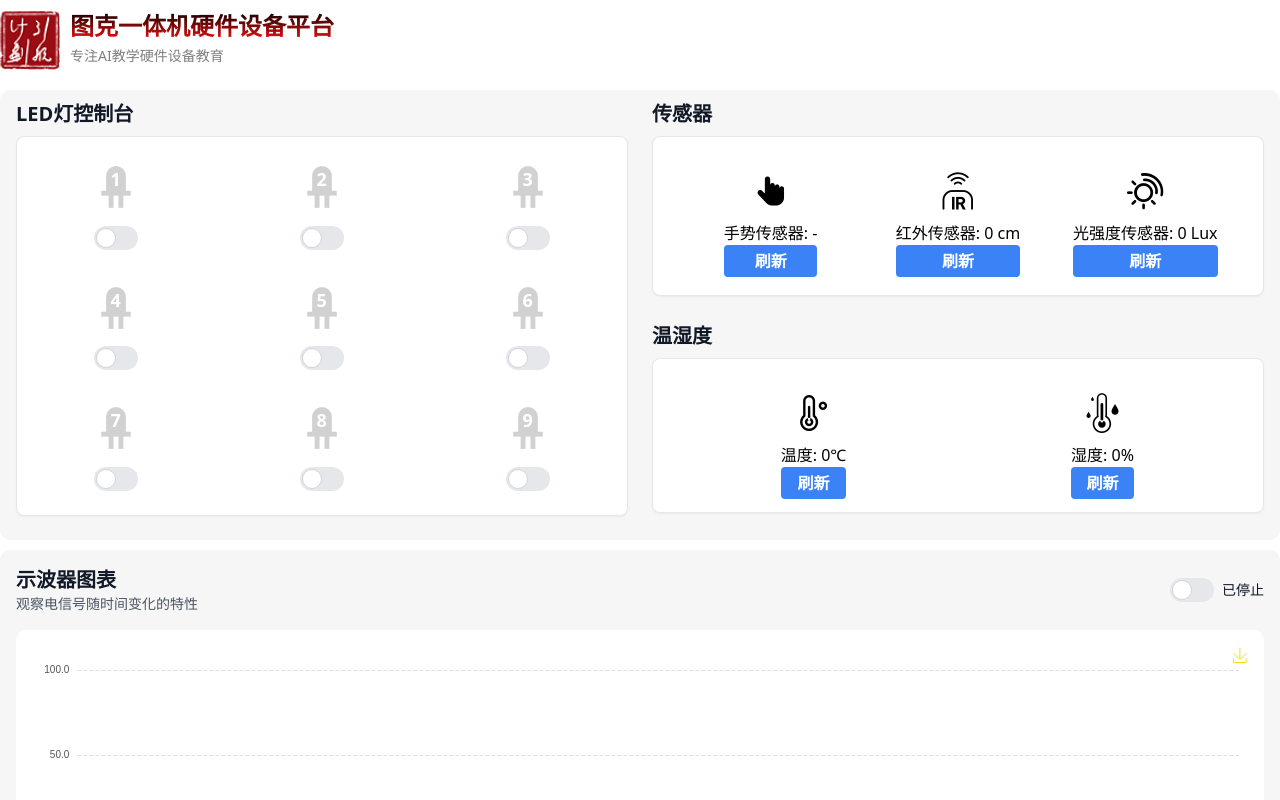
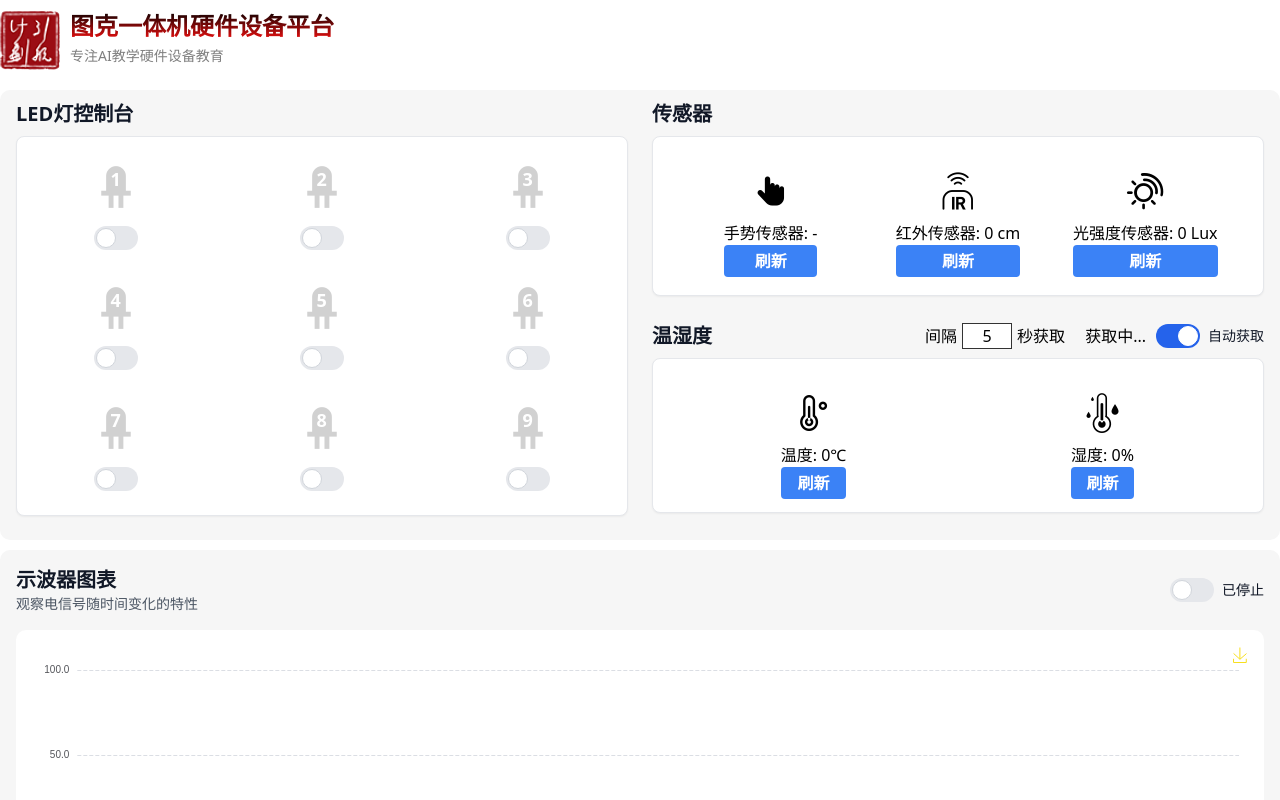
Before and after one commit to Miao-tech/ytj-web, a React (Create React App) app: page / in a window 1280 px wide. Shown: the top 800 px of the page. Built offline with nearby package versions, Linux system fonts and the light colour scheme; no server answers.

Commit message:
温湿度获取间隔修改为可配置

```diff
--- a/src/components/multimeter.js
+++ b/src/components/multimeter.js
@@ -104,7 +104,7 @@ function Multimeter() {
         )
 
         // 检查数据是否与当前模式匹配
-        if (multimeterValue !== NaN && multimeterUnit) {
+        if (!isNaN(multimeterValue) && multimeterUnit) {
             if (isUnitValid(multimeterUnit, currentMode)) {
                 return multimeterValue;
             } else {
--- a/src/components/temperature.js
+++ b/src/components/temperature.js
@@ -1,6 +1,7 @@
-import { useState } from "react"
+import { useEffect, useState } from "react"
 import { useSelector } from 'react-redux'
 import { APIGetTemperature } from '../request/api'
+
 
 function Temperature() {
     const temperature = useSelector((state) => state.integratedMachine.temperature)
@@ -9,11 +10,83 @@ function Temperature() {
     const [loading1, setLoading1] = useState(false)
     const [loading2, setLoading2] = useState(false)
 
+    const [isAuto, setIsAuto] = useState(true)
+    const [count, setCount] = useState(0)
+    const [compare, setCompare] = useState(5)
+
+    let t1 = null;
+    let t2 = null;
+
+
+    useEffect(() => {
+        if (!isAuto) {
+            clearTimeout(t1)
+            return
+        }
+
+        if (count >= compare) {
+            // 到5秒后 则自动开始获取温湿度
+            APIGetTemperature().then(() => {
+                setCount(0)
+            })
+        } else {
+            t1 = setTimeout(() => {
+                setCount(count + 1)
+            }, 1000)
+        }
+    }, [count, isAuto, compare])
+
+
     return (
         <div>
             {/* 标题和副标题 */}
             <div className='mb-2'>
-                <h2 className="text-xl font-semibold text-gray-900">温湿度</h2>
+                <div style={{ display: 'flex', justifyContent: 'space-between', alignItems: "center" }}>
+                    <h2 className="text-xl font-semibold text-gray-900">温湿度</h2>
+
+                    <div style={{
+                        display: 'flex', alignItems: "center"
+                    }}>
+
+                        <span style={{ marginRight: "20px" }}>
+                            间隔
+                            <input type="text" style={{ width: '50px', textAlign: "center", border: "1px solid #333", margin: "0 5px", outline: "none" }} defaultValue={compare} onChange={(e) => {
+                                if (isNaN(e.target.value)) {
+                                    return;
+                                } else {
+                                    clearTimeout(t2);
+
+                                    t2 = setTimeout(() => {
+                                        console.log("更新间隔为: " + e.target.value)
+                                        setCompare(e.target.value)
+                                    }, 500)
+                                }
+                            }} />
+                            秒获取
+                        </span>
+
+                        {
+                            (compare - count) == 0 ?
+                                <span style={{ marginRight: "10px" }}>获取中...</span>
+                                :
+                                <span style={{ marginRight: "10px" }}>剩余: {(compare - count) <= 0 ? 0 : (compare - count)}s</span>
+                        }
+                        <label className="inline-flex items-center cursor-pointer">
+                            <input
+                                type="checkbox"
+                                className="sr-only peer"
+                                checked={isAuto}
+                                onChange={() => {
+                                    setIsAuto(!isAuto)
+                                }}
+                            />
+                            <div className="relative w-11 h-6 bg-gray-200 peer-focus:outline-none peer-focus:ring-4 peer-focus:ring-blue-300 dark:peer-focus:ring-blue-800 rounded-full peer dark:bg-gray-700 peer-checked:after:translate-x-full rtl:peer-checked:after:-translate-x-full peer-checked:after:border-white after:content-[''] after:absolute after:top-[2px] after:start-[2px] after:bg-white after:border-gray-300 after:border after:rounded-full after:h-5 after:w-5 after:transition-all dark:border-gray-600 peer-checked:bg-blue-600 dark:peer-checked:bg-blue-600"></div>
+                            <span className="ml-2 text-sm font-medium text-gray-900 dark:text-gray-300">
+                                自动获取
+                            </span>
+                        </label>
+                    </div>
+                </div>
             </div>
 
             <div className="grid grid-cols-2 gap-4 sm:container bg-white p-6 rounded-lg shadow-sm border" style={{ height: "155px" }}>
--- a/src/request/io.js
+++ b/src/request/io.js
@@ -60,11 +60,6 @@ class WebSocketManager {
 
         // 延迟获取初始数据，避免设备冲突
         this.scheduleInitialDataFetch();
-
-        // 启动定时获取温湿度（延迟5秒后开始，避免与初始化数据冲突）
-        setTimeout(() => {
-            this.startTemperaturePolling(10000); // 每10秒获取一次
-        }, 5000);
     }
 
     // 分批获取初始化信息
@@ -75,32 +70,11 @@ class WebSocketManager {
         setTimeout(() => APIGetLight(), 2000);
     }
 
-    // 添加启动定时获取温湿度的方法
-    startTemperaturePolling(interval = 5000) { // 默认5秒获取一次
-        // 清除之前的定时器
-        if (this.temperatureTimer) {
-            clearInterval(this.temperatureTimer);
-        }
-
-        console.log(`开始定时获取温湿度数据，间隔: ${interval}ms`);
-
-        this.temperatureTimer = setInterval(() => {
-            if (this.isConnected) {
-                APIGetTemperature();
-            }
-        }, interval);
-    }
-
-    // 添加停止定时获取的方法
-    stopTemperaturePolling() {
-        if (this.temperatureTimer) {
-            clearInterval(this.temperatureTimer);
-            this.temperatureTimer = null;
-            console.log('停止定时获取温湿度数据');
-        }
-    }
-
-
+    /**
+     * Handles incoming message events by processing the data and updating the store if valid.
+     * @param {Event} event - The message event containing data to be processed.
+     * @private
+     */
     handleMessage(event) {
         // console.log('收到消息:', event.data);
         const result = this.processData(event.data);
```
